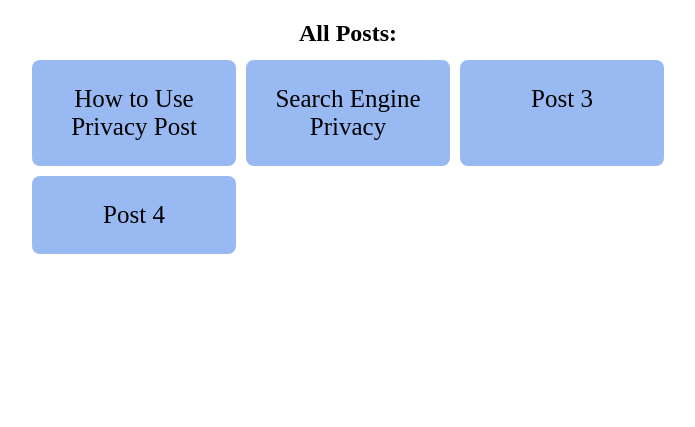
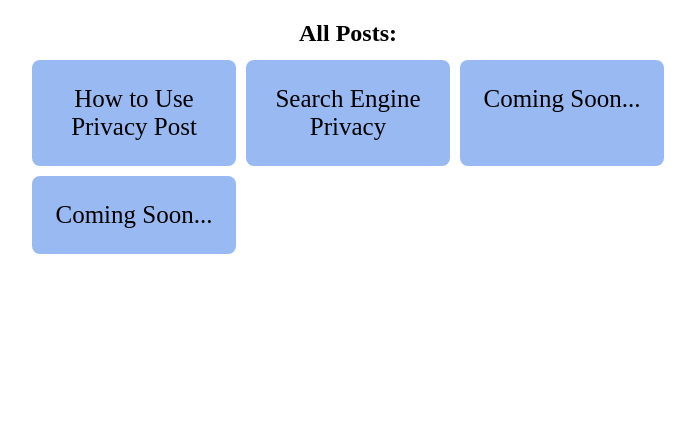
Before and after one commit to cs77-S25/final_project-acole1-lloisea1-mmcerle1, a Flask app: page /blog/ in a window 1280 px wide. Shown: the part 46-473 px from the top of the page, without its empty margins (292-987 px from the left). Run offline with Flask 3, Linux system fonts and the light colour scheme.

Commit message:
Update blog.html

```diff
--- a/templates/blog.html
+++ b/templates/blog.html
@@ -10,8 +10,8 @@
 <div class="grid">
     <div class="post"><p><a href="{{ url_for('blog_post_1') }}">How to Use Privacy Post</a> </p></div>
     <div class="post"><p><a href="{{ url_for('blog_post') }}">Search Engine Privacy</a></p></div>
-    <div class="post"><p>Post 3</p></div>
-    <div class="post"><p>Post 4</p></div>
+    <div class="post"><p>Coming Soon...</p></div>
+    <div class="post"><p>Coming Soon...</p></div>
 </div>
 
 
```
